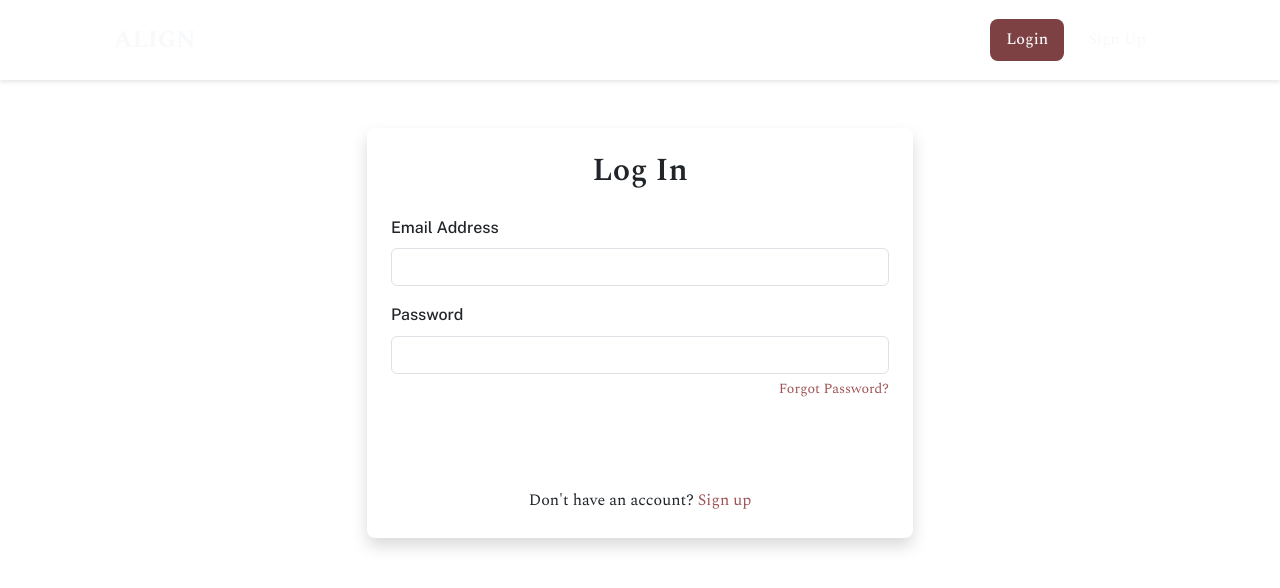
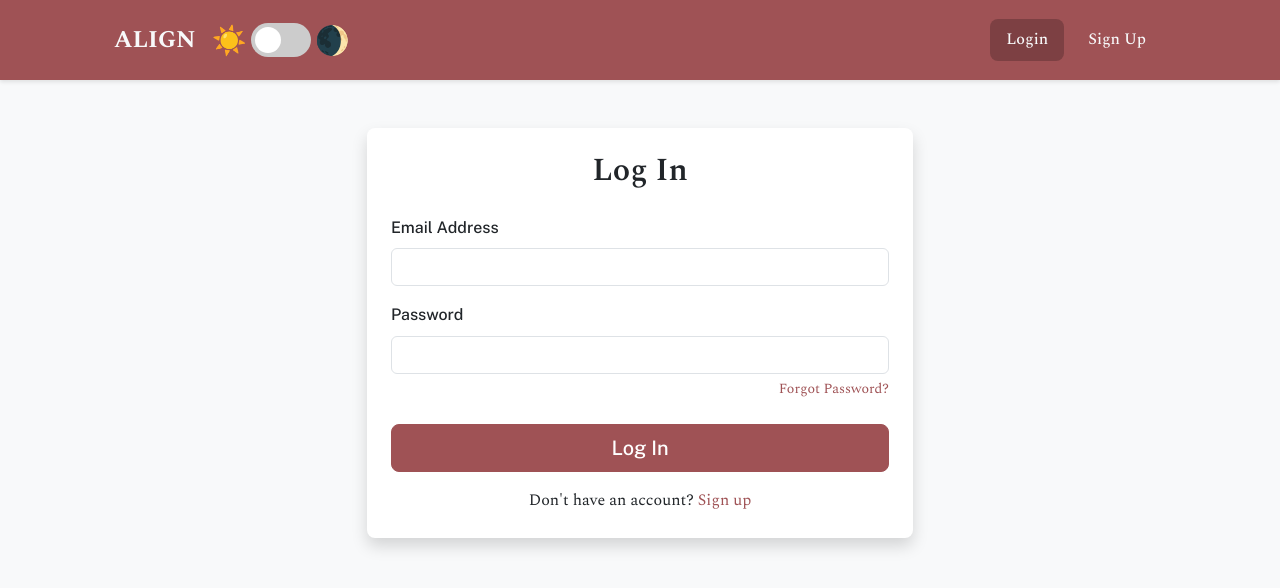
Before and after one commit to Team-Atomic-Thunder/team-atomic-thunder-project, a React (Create React App) app in the folder align-app/: page /login in a window 1280 px wide. Shown: the top 588 px of the page. Built offline with nearby package versions, Linux system fonts and the light colour scheme; no server answers; the HTML template or start-up script is replaced by a standard one; a web font is replaced by a local one.

Commit message:
Button and toggle working

```diff
--- a/align-app/src/App.css
+++ b/align-app/src/App.css
@@ -23,19 +23,34 @@
   --color-text: #333333;
 
   /*Light/Dark Theme*/
-  color-scheme: light dark;
   --color-dark-primary: #283037;
   --color-dark-text: #dcafaf;
   --color-primary-darker: #522b2d;
 }
+
+/*Dark Theme*/
+[data-theme="dark"]{
+  /* Color Variables */
+  --color-primary: #283037;
+  --color-primary-light: #b57377;
+  --color-primary-dark: #522b2d;
+  --color-secondary: #E16A54;
+  --color-secondary-light: #e68a78;
+  --color-secondary-dark: #c7503a;
+  --color-light: #f8f9fa;
+  --color-dark: #343a40;
+  --color-gray: #6c757d;
+  --color-text: #dcafaf;
+}
+
 
 /* Base Typography */
 body {
   font-family: var(--font-primary);
   font-weight: 400;
   line-height: 1.6;
-  color: light dark(var(--color-text), var(--color-dark-text));
-  background-color: light dark(var(--color-light),var(--color-dark-primary));
+  color: var(--color-text);
+  background-color: var(--color-light);
 }
 
 /* Headings */
@@ -74,18 +89,18 @@ code, pre, .code-text {
 header, .navbar, nav {
   font-family: var(--font-ui);
   font-weight: 500;
-  background-color: light dark(var(--color-primary), var(--color-primary-dark)) !important;
+  background-color: var(--color-primary) !important;
   color: white !important;
 }
 
 .navbar-dark .navbar-nav .nav-link {
   color: rgba(255, 255, 255, 0.9) !important;
-  background-color: light dark(var(--color-primary)), (var(--color-primary-dark)) !important;
+  background-color: var(--color-primary) !important;
 }
 
 .navbar-dark .navbar-nav .nav-link:hover {
   color: white !important;
-  background-color: light dark(var(--color-primary)), (var(--color-primary-dark)) !important;
+  background-color: var(--color-primary) !important;
 }
 
 header .h4 {
@@ -101,7 +116,7 @@ header .h4 {
 footer {
   font-family: var(--font-ui);
   font-weight: 300;
-  background-color: light dark(var(--color-primary-dark)), (var(--color-primary-darker)) !important;
+  background-color: var(--color-primary-dark) !important;
   color: white !important;
 }
 
@@ -140,8 +155,8 @@ footer .text-muted {
 
 /* Custom Button Styling */
 .btn-primary {
-  background-color: light dark(var(--color-primary)), (var(--color-primary-dark));
-  border-color: light dark(var(--color-primary)), (var(--color-primary-dark));
+  background-color: var(--color-primary);
+  border-color: var(--color-primary);
   font-family: var(--font-ui);
   font-weight: 500;
 }
@@ -467,3 +482,65 @@ a:hover {
     width: 100%;
   }
 }
+
+/*Dark mode toggle switch*/
+
+.toggle-theme-wrapper {
+  display: flex;
+  flex-direction: row;
+  align-items: center;
+  gap: 4px;
+}
+
+.toggle-theme-wrapper span {
+  font-size: 28px;
+}
+
+.toggle-theme {
+  position: relative;
+  display: inline-block;
+  height: 34px;
+  width: 60px;
+}
+
+.toggle-theme input {
+  display: none;
+}
+
+.slider {
+  background-color: #ccc;
+  position: absolute;
+  cursor: pointer;
+  bottom: 0;
+  left: 0;
+  right: 0;
+  top: 0;
+  transition: 0.2s;
+}
+
+.slider:before {
+  background-color: #fff;
+  bottom: 4px;
+  content: "";
+  height: 26px;
+  left: 4px;
+  position: absolute;
+  transition: 0.4s;
+  width: 26px;
+}
+
+input:checked + .slider:before {
+  transform: translateX(26px);
+}
+
+input:checked + .slider {
+  background-color: cornflowerblue;
+}
+
+.slider.round {
+  border-radius: 34px;
+}
+
+.slider.round:before {
+  border-radius: 50%;
+}
--- a/align-app/src/App.js
+++ b/align-app/src/App.js
@@ -15,6 +15,7 @@ import Login from './pages/Login';
 import DashboardPage from './pages/Dashboard';
 import SyllabusUpload from './components/syllabus/SyllabusUpload';
 import CalendarPage from './pages/Calendar';
+import DarkMode from './DarkMode';
 
 // Navigation component
 const Navigation = () => {
@@ -44,7 +45,7 @@ const Navigation = () => {
         <Navbar.Brand as={Link} to="/" className="navbar-brand">
           <span className="brand-text">ALIGN</span>
         </Navbar.Brand>
-
+        <DarkMode/>
         <Navbar.Toggle aria-controls="basic-navbar-nav" />
 
         <Navbar.Collapse id="basic-navbar-nav">
--- /dev/null
+++ b/align-app/src/DarkMode.jsx
@@ -0,0 +1,54 @@
+import './App.css';
+
+const setDark = () => {
+    localStorage.setItem("theme", "dark");
+    document.documentElement.setAttribute("data-theme", "dark");
+};
+
+const setLight = () => {
+    localStorage.setItem("theme", "light");
+    document.documentElement.setAttribute("data-theme", "light");
+};
+
+const storedTheme = localStorage.getItem("theme");
+
+const prefersDark =
+    window.matchMedia &&
+    window.matchMedia("(prefers-color-scheme: dark)").matches;
+
+    const defaultDark =
+    storedTheme === "dark" || (storedTheme === null && prefersDark);
+
+if (defaultDark) {
+    setDark();
+}
+
+const toggleTheme = (e) => {
+    if (e.target.checked) {
+      setDark();
+    } else {
+      setLight();
+    }
+  };
+
+const DarkMode = () => {
+    return (
+      <div className="toggle-theme-wrapper">
+        <span>☀️</span>
+        <label className="toggle-theme" htmlFor="checkbox">
+          <input
+            type="checkbox"
+            id="checkbox"
+
+            // NEW
+            onChange={toggleTheme}
+            defaultChecked={defaultDark}
+          />
+          <div className="slider round"></div>
+        </label>
+        <span>🌒</span>
+      </div>
+    );
+  };
+
+  export default DarkMode;
```
